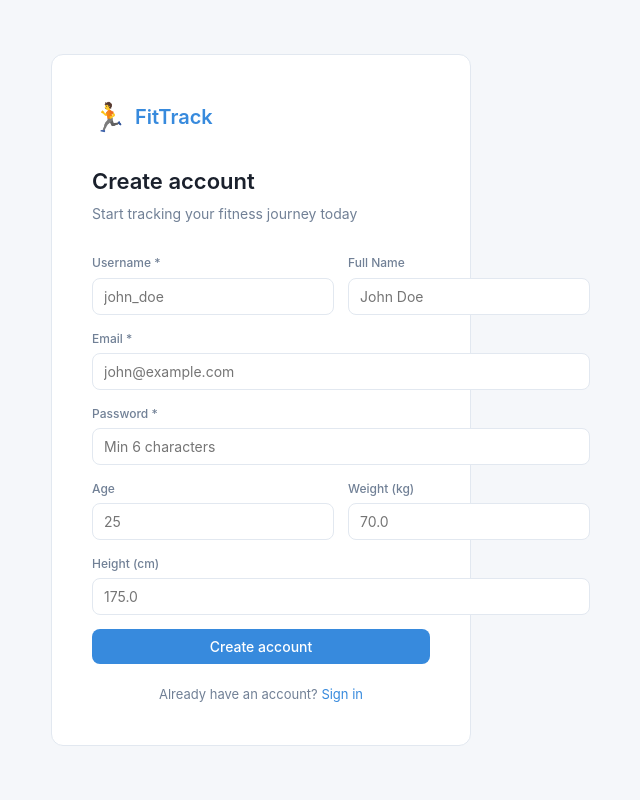
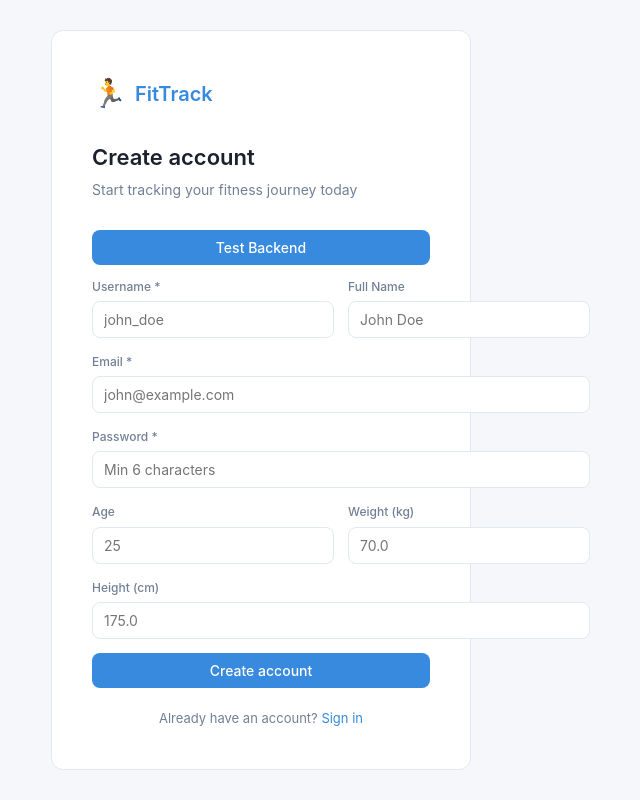
Before and after one commit to Aryannegi07/Codealpha_Appdev_Fittrack, a React (Create React App) app in the folder frontend/: page /register in a window 1280 px wide. Shown: the whole page, without its empty margins (379-1019 px from the left). Built offline with nearby package versions, Linux system fonts and the light colour scheme.

Commit message:
Temporary CORS debug

```diff
--- a/frontend/src/pages/Register.js
+++ b/frontend/src/pages/Register.js
@@ -2,6 +2,7 @@ import React, { useState } from "react";
 import { Link, useNavigate } from "react-router-dom";
 import { register as registerApi } from "../services/api";
 import { useAuth } from "../context/AuthContext";
+import axios from "axios";
 
 const Register = () => {
   const [form, setForm] = useState({
@@ -13,18 +14,50 @@ const Register = () => {
     weightKg: "",
     heightCm: "",
   });
+
   const [error, setError] = useState("");
   const [loading, setLoading] = useState(false);
+
   const { login } = useAuth();
   const navigate = useNavigate();
 
   const handleChange = (e) =>
     setForm({ ...form, [e.target.name]: e.target.value });
 
+  const testConnection = async () => {
+    try {
+      const res = await fetch(
+        "https://codealpha-appdev-fittrack.onrender.com/api/auth/login",
+        {
+          method: "POST",
+          headers: {
+            "Content-Type": "application/json",
+          },
+          body: JSON.stringify({
+            username: "test",
+            password: "test",
+          }),
+        },
+      );
+
+      const text = await res.text();
+
+      alert(
+        JSON.stringify({
+          status: res.status,
+          ok: res.ok,
+          body: text,
+        }),
+      );
+    } catch (e) {
+      alert("FETCH ERROR: " + e.message);
+    }
+  };
   const handleSubmit = async (e) => {
     e.preventDefault();
     setError("");
     setLoading(true);
+
     try {
       const payload = {
         ...form,
@@ -32,23 +65,31 @@ const Register = () => {
         weightKg: form.weightKg ? parseFloat(form.weightKg) : undefined,
         heightCm: form.heightCm ? parseFloat(form.heightCm) : undefined,
       };
+
       const { data } = await registerApi(payload);
+
       login(data);
       navigate("/dashboard");
     } catch (err) {
       console.log("REGISTER ERROR:", err);
-      console.log("REGISTER RESPONSE:", err.response);
-      console.log("REGISTER DATA:", err.response?.data);
+      console.log("MESSAGE:", err.message);
+      console.log("STATUS:", err.response?.status);
+      console.log("DATA:", err.response?.data);
 
-      const msg =
-        err.response?.data?.message ||
+      alert(
+        JSON.stringify({
+          message: err.message,
+          status: err.response?.status,
+          data: err.response?.data,
+        }),
+      );
+
+      setError(
         err.response?.data?.error ||
-        (typeof err.response?.data === "string" ? err.response.data : null) ||
-        err.message ||
-        "Registration failed";
-
-      alert(msg);
-      setError(msg);
+          err.response?.data?.message ||
+          err.message ||
+          "Registration failed",
+      );
     } finally {
       setLoading(false);
     }
@@ -66,16 +107,37 @@ const Register = () => {
           }}
         >
           <span style={{ fontSize: 28 }}>🏃</span>
-          <span style={{ fontSize: 20, fontWeight: 600, color: "#378ADD" }}>
+
+          <span
+            style={{
+              fontSize: 20,
+              fontWeight: 600,
+              color: "#378ADD",
+            }}
+          >
             FitTrack
           </span>
         </div>
+
         <div className="auth-title">Create account</div>
+
         <div className="auth-sub">
           Start tracking your fitness journey today
         </div>
 
         {error && <div className="error-msg">{error}</div>}
+
+        <button
+          type="button"
+          onClick={testConnection}
+          className="btn btn-primary"
+          style={{
+            width: "100%",
+            marginBottom: "12px",
+          }}
+        >
+          Test Backend
+        </button>
 
         <form onSubmit={handleSubmit}>
           <div className="form-grid" style={{ marginBottom: 14 }}>
@@ -89,6 +151,7 @@ const Register = () => {
                 required
               />
             </div>
+
             <div className="form-group">
               <label>Full Name</label>
               <input
@@ -98,6 +161,7 @@ const Register = () => {
                 placeholder="John Doe"
               />
             </div>
+
             <div className="form-group full">
               <label>Email *</label>
               <input
@@ -109,6 +173,7 @@ const Register = () => {
                 required
               />
             </div>
+
             <div className="form-group full">
               <label>Password *</label>
               <input
@@ -121,6 +186,7 @@ const Register = () => {
                 minLength={6}
               />
             </div>
+
             <div className="form-group">
               <label>Age</label>
               <input
@@ -133,6 +199,7 @@ const Register = () => {
                 max={120}
               />
             </div>
+
             <div className="form-group">
               <label>Weight (kg)</label>
               <input
@@ -144,6 +211,7 @@ const Register = () => {
                 placeholder="70.0"
               />
             </div>
+
             <div className="form-group full">
               <label>Height (cm)</label>
               <input
@@ -156,13 +224,14 @@ const Register = () => {
               />
             </div>
           </div>
+
           <button
             className="btn btn-primary"
             type="submit"
             style={{ width: "100%" }}
             disabled={loading}
           >
-            {loading ? "Creating account…" : "Create account"}
+            {loading ? "Creating account..." : "Create account"}
           </button>
         </form>
 
```
Also changed, not shown: frontend/capacitor.config.ts (+7 -4 lines), 4 other files (tests, documents, lock files or other folders).
